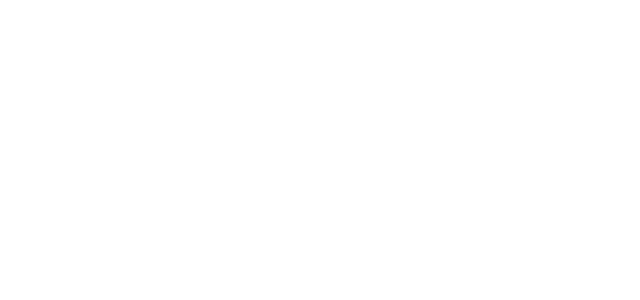
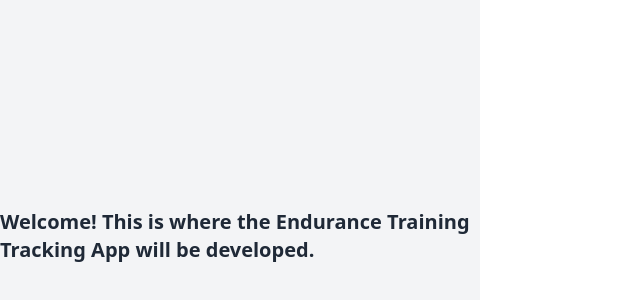
Before and after one commit to marcoz711/endurance-training-app, a Next.js app: page / in a window 1280 px wide. Before the commit this address had no page. Shown: the part 164-464 px from the top of the page, without its empty margins (0-640 px from the left). Built offline with nearby package versions, Linux system fonts and the light colour scheme.

Commit message:
changed index

```diff
--- a/pages/_app.tsx
+++ b/pages/_app.tsx
@@ -6,12 +6,6 @@
 function MyApp({ Component, pageProps }: AppProps) {
   const router = useRouter();
 
-  useEffect(() => {
-    // Redirect to /today if the path is /
-    if (router.pathname === '/') {
-      router.push('/today');
-    }
-  }, [router]);
 
   return <Component {...pageProps} />;
 }
--- a/pages/index.tsx
+++ b/pages/index.tsx
@@ -1,12 +1,13 @@
-import { useEffect } from 'react';
-import { useRouter } from 'next/router';
+import React from 'react';
 
-export default function Home() {
-  const router = useRouter();
+const Home = () => {
+  return (
+    <div className="flex items-center justify-center min-h-screen bg-gray-100">
+      <h1 className="text-xl font-semibold text-gray-800">
+        Welcome! This is where the Endurance Training Tracking App will be developed.
+      </h1>
+    </div>
+  );
+};
 
-  useEffect(() => {
-    router.replace('/today');
-  }, [router]);
-
-  return null;
-}
+export default Home;
```
